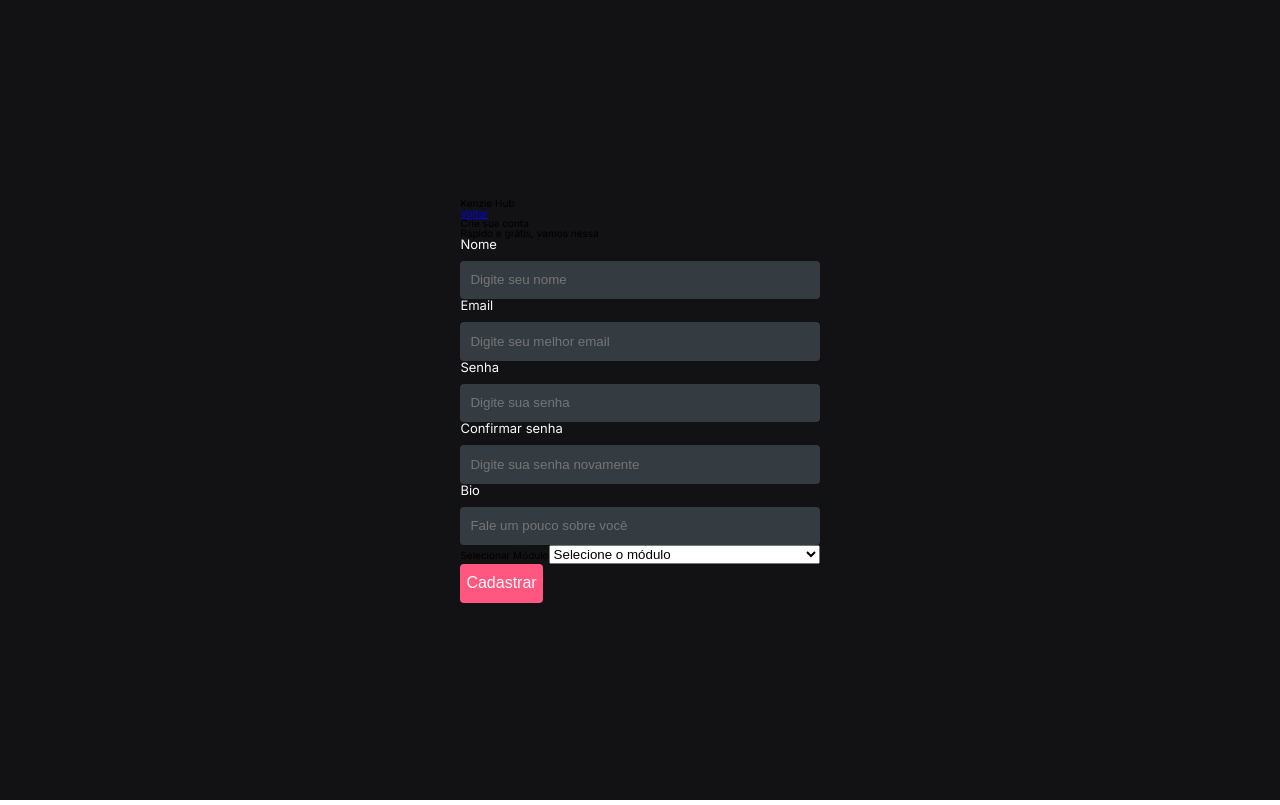
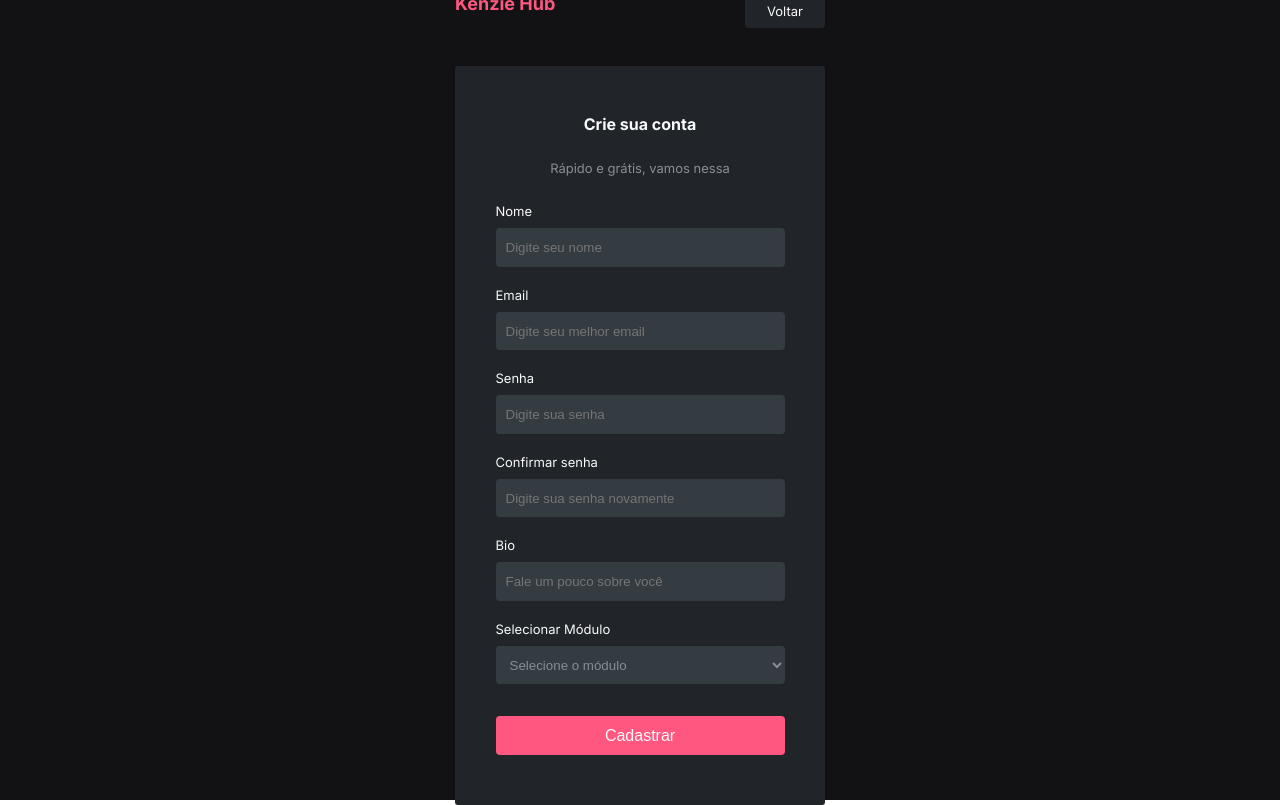
Before and after one commit to julia-otomo/kenzie-hub, a React (Vite) app in the folder kenzie-hub/: page /register in a window 1280 px wide. Built offline with nearby package versions, Linux system fonts and the light colour scheme.

Commit message:
register page styled

```diff
--- a/kenzie-hub/src/Components/Input/style.js
+++ b/kenzie-hub/src/Components/Input/style.js
@@ -28,6 +28,6 @@ export const StyledInputContainer = styled.div`
 
   p {
     font-size: var(--headline);
-    color: var(--grey-0);
+    color: var(--color-primary);
   }
 `;
--- a/kenzie-hub/src/Pages/RegisterUser/index.jsx
+++ b/kenzie-hub/src/Pages/RegisterUser/index.jsx
@@ -6,6 +6,7 @@ import { yupResolver } from "@hookform/resolvers/yup";
 import { Button } from "../../Components/Button";
 import { api } from "../../services/api";
 import { toast } from "react-toastify";
+import { StyledRegisterContainer } from "./style";
 
 const schema = yup.object({
   name: yup.string().required("Campo obrigatório"),
@@ -48,7 +49,7 @@ export function RegisterUser() {
     }
   }
   return (
-    <div className="register__container">
+    <StyledRegisterContainer className="register__container">
       <div className="register__container--header">
         <h1>Kenzie Hub</h1>
         <Link to={"/"}>Voltar</Link>
@@ -120,6 +121,6 @@ export function RegisterUser() {
           <Button buttonName="Cadastrar" disabled={false} />
         </form>
       </div>
-    </div>
+    </StyledRegisterContainer>
   );
 }
--- a/kenzie-hub/src/Pages/RegisterUser/style.js
+++ b/kenzie-hub/src/Pages/RegisterUser/style.js
@@ -1,3 +1,101 @@
 import styled from "styled-components";
 
-const StyledRegisterContainer = styled.div``;
+export const StyledRegisterContainer = styled.div`
+  display: flex;
+  flex-direction: column;
+  align-items: center;
+  gap: 38px;
+  width: 370px;
+  max-width: 90%;
+
+  .register__container--header {
+    display: flex;
+    flex-direction: row;
+    width: 100%;
+    justify-content: space-between;
+
+    h1 {
+      font-size: var(--title-2);
+      font-weight: var(--font-weight-bold);
+      color: var(--color-primary);
+    }
+
+    a {
+      width: 80px;
+      height: 33px;
+      background-color: var(--grey-3);
+      border-radius: var(--border-radius-default);
+      cursor: pointer;
+      text-decoration: none;
+      text-align: center;
+      color: var(--grey-0);
+      font-size: var(--headline);
+      padding: 1rem;
+      box-sizing: border-box;
+    }
+
+    a:focus {
+      background-color: var(--grey-2);
+    }
+  }
+
+  .register__container--form {
+    display: flex;
+    flex-direction: column;
+    gap: 3rem;
+    align-items: center;
+    padding: 5rem 1.1rem;
+    box-sizing: border-box;
+    background-color: var(--grey-3);
+    border-radius: 3px;
+    width: 100%;
+
+    h2 {
+      font-size: var(--title-3);
+      font-weight: var(--font-weight-bold);
+      color: var(--grey-0);
+    }
+
+    .p__register {
+      font-size: var(--headline);
+      color: var(--grey-1);
+    }
+
+    form {
+      display: flex;
+      flex-direction: column;
+      gap: 2.2rem;
+
+      .select__container {
+        display: flex;
+        flex-direction: column;
+        gap: 1rem;
+
+        label {
+          font-size: var(--headline);
+          color: var(--grey-0);
+        }
+
+        select {
+          height: 38.5px;
+          outline: none;
+          border: none;
+          background-color: var(--grey-2);
+          border-radius: var(--border-radius-default);
+          color: var(--grey-1);
+          padding: 0 1rem;
+          box-sizing: border-box;
+
+          option {
+            color: var(--grey-0);
+          }
+        }
+
+        p {
+          font-size: var(--headline);
+          color: var(--color-primary);
+        }
+      }
+    }
+  }
+`;
```
